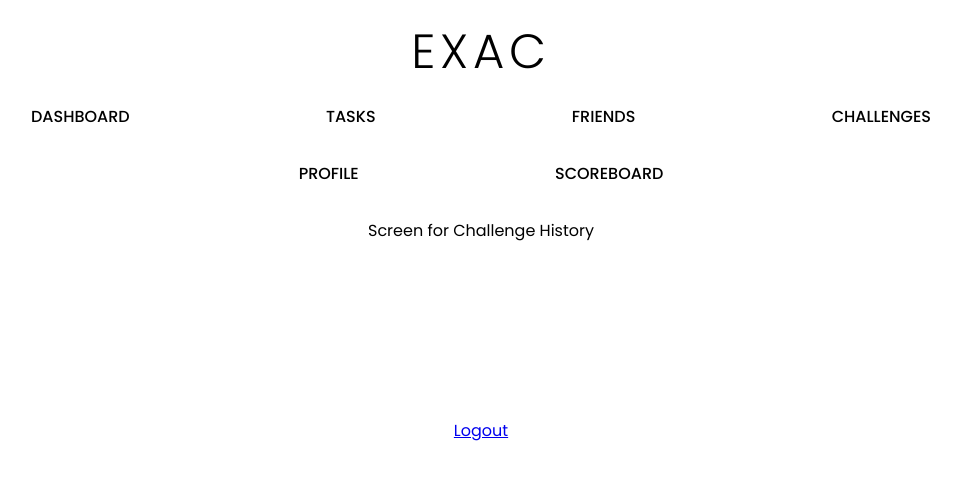
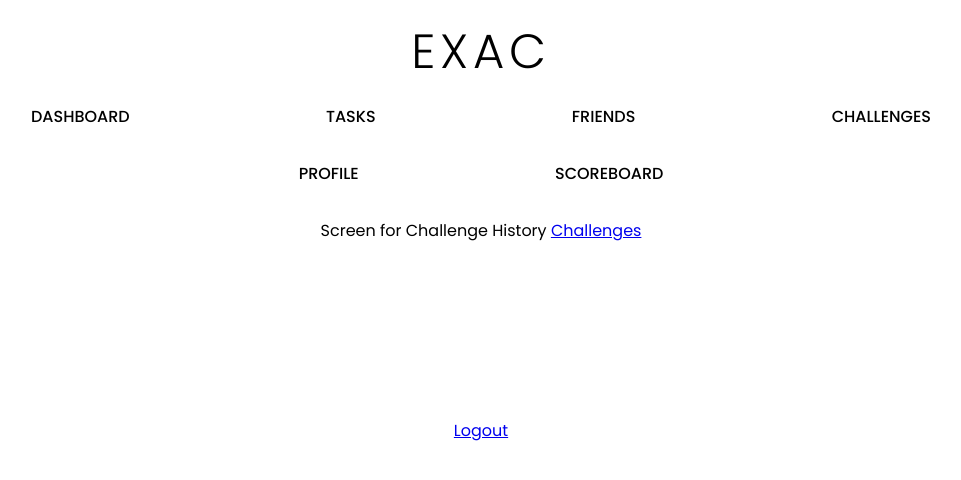
Before and after one commit to ExaCLe/productivity-team-tasks, a Flask app: page /challenges/history in a window 1280 px wide. Shown: the top 480 px of the page, without its empty margins (159-1120 px from the left). Run offline with Flask 2, Linux system fonts and the light colour scheme; a user stored in the database is signed in; data that the repository does not hold is empty; some libraries are stand-ins or nearby versions.

Commit message:
added challenges overview and challenges history

```diff
--- a/application.py
+++ b/application.py
@@ -562,11 +562,36 @@ def friendsTeamUp():
     )
 
 
+def getChallenges(history):
+    challenges_set = set()
+    user_id = session.get("user_id")
+    if history:
+        challenges = db.execute(
+            "SELECT * FROM challenges WHERE (challenger_id = ? OR challenged_id = ?) AND expire_date < Date('now')",
+            user_id, user_id)
+    else:
+        challenges = db.execute(
+            "SELECT * FROM challenges WHERE (challenger_id = ? OR challenged_id = ?) AND expire_date >= Date('now')",
+            user_id, user_id)
+    for challenge in challenges:
+        print(challenge)
+        first_user = db.execute("SELECT username FROM users WHERE id = ?",
+                                challenge["challenger_id"])[0]["username"]
+        second_user = db.execute("SELECT username FROM users WHERE id = ?",
+                                 challenge["challenged_id"])[0]["username"]
+        challenge = (challenge["id"], challenge["challenger_score"],
+                     challenge["challenged_score"], first_user, second_user,
+                     challenge["expire_date"])
+        challenges_set.add(challenge)
+    return challenges_set
+
+
 # Routes/Challenges
-@app.route("/challenges", methods=["GET", "POST"])
+@app.route("/challenges", methods=["GET"])
 @login_required
 def challenges():
-    return render_template("challenges/overview.html")
+    challenges = getChallenges(False)
+    return render_template("challenges/overview.html", challenges=challenges)
 
 
 # Routes/Challenges/Accept
@@ -587,7 +612,8 @@ def challengesDetails():
 @app.route("/challenges/history", methods=["GET", "POST"])
 @login_required
 def challengesHistory():
-    return render_template("challenges/history.html")
+    challenges = getChallenges(True)
+    return render_template("challenges/history.html", challenges=challenges)
 
 
 # Routes/Challenges/New
--- a/templates/challenges/history.html
+++ b/templates/challenges/history.html
@@ -7,4 +7,11 @@
 
 {% block main %}
     Screen for Challenge History
+    {%for id, first_score, second_score, first_user, second_user, date in challenges%}
+        <br>
+        <h3>{{first_user}} vs. {{second_user}}</h3>
+        <h4>{{first_score}} - {{second_score}}</h4>
+        <h5> {{date}}</h5>
+    {%endfor%}
+    <a href="/challenges">Challenges</a>
 {% endblock %}
```
Also changed, not shown: templates/challenges/overview.html (+7 -0 lines).
